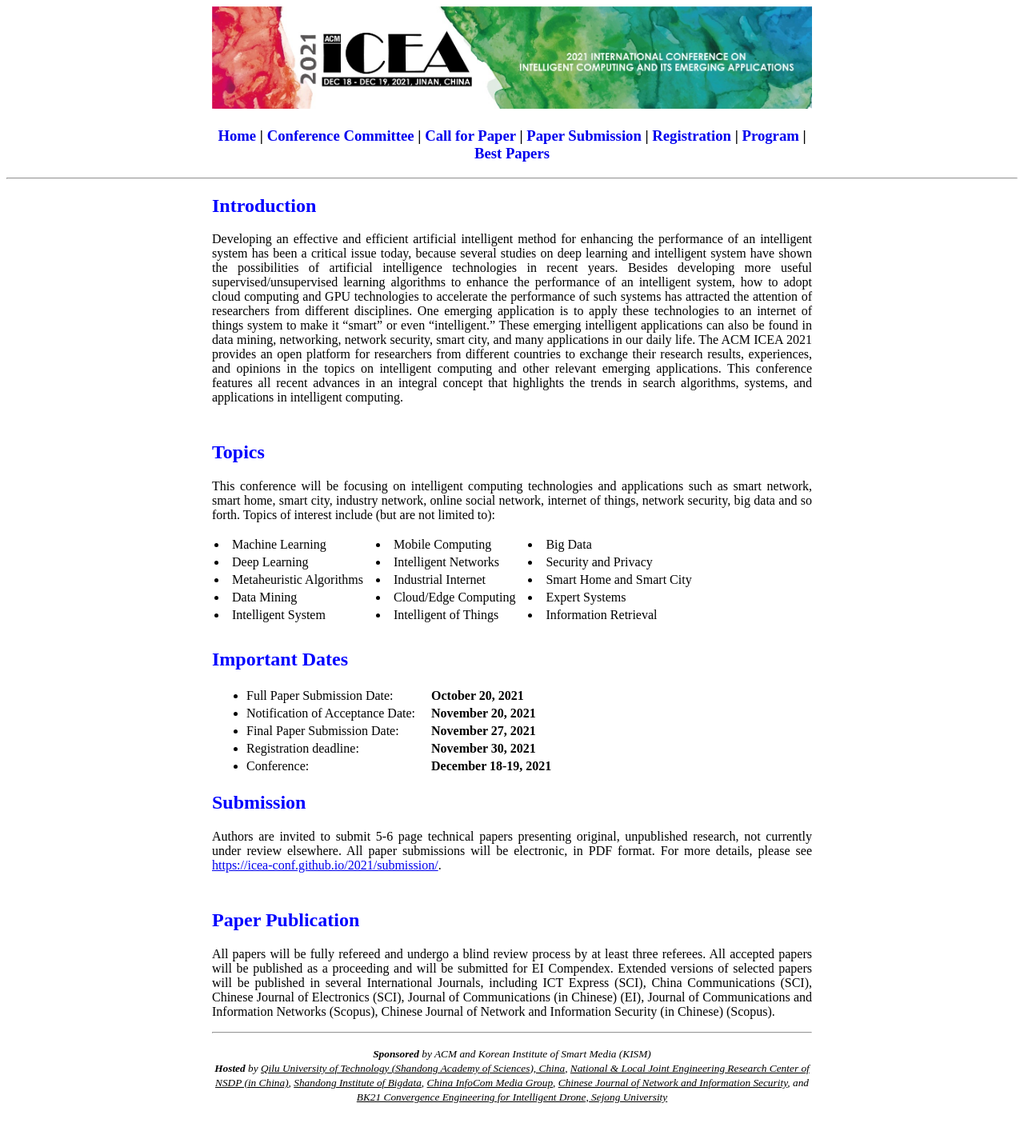
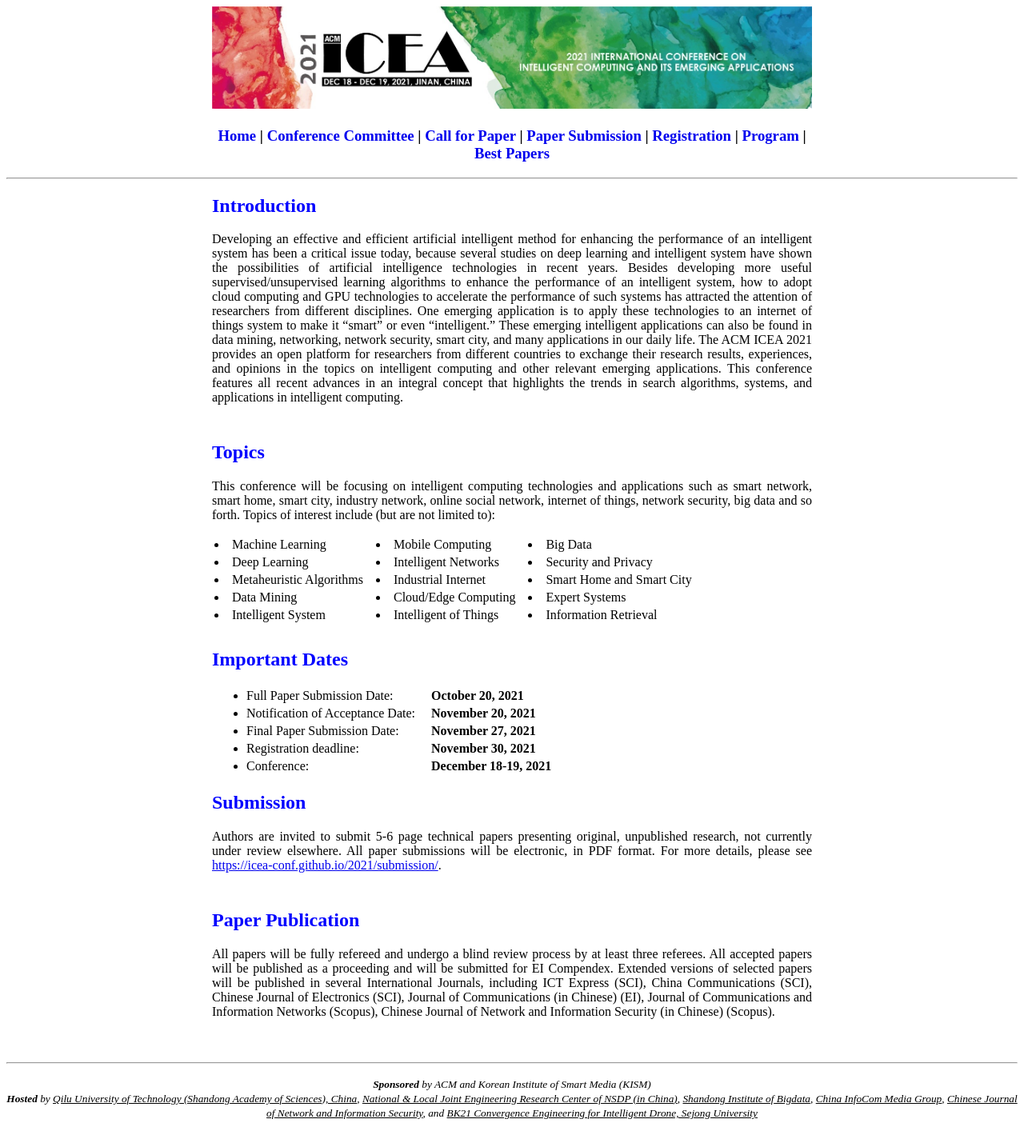
Before and after one commit to icea-conf/2021, a Jekyll site: the page built from papers/index.html, in a window 1280 px wide. Shown: the whole page at 80% size. Built offline with Jekyll 4.4.1, drawn with Linux system fonts in a browser that asks for light colours.

Commit message:
Update index.html

```diff
--- a/papers/index.html
+++ b/papers/index.html
@@ -8,7 +8,8 @@
             <div>
                   <h2 style="color:#0000FF">Introduction</h2>
                         <p style="text-align: justify">Developing an effective and efficient artificial intelligent method for enhancing the performance of an intelligent system has been a critical issue today, because several studies on deep learning and intelligent system have shown the possibilities of artificial intelligence technologies in recent years. Besides developing more useful supervised/unsupervised learning algorithms to enhance the performance of an intelligent system, how to adopt cloud computing and GPU technologies to accelerate the performance of such systems has attracted the attention of researchers from different disciplines. One emerging application is to apply these technologies to an internet of things system to make it “smart” or even “intelligent.” These emerging intelligent applications can also be found in data mining, networking, network security, smart city, and many applications in our daily life. The ACM ICEA 2021 provides an open platform for researchers from different countries to exchange their research results, experiences, and opinions in the topics on intelligent computing and other relevant emerging applications. This conference features all recent advances in an integral concept that highlights the trends in search algorithms, systems, and applications in intelligent computing.</p>
-            <div>
+            </div>
+
 
             <div style="padding-top: 10px">
                   <h2 style="color:#0000FF">Topics</h2>
@@ -82,6 +83,7 @@
                                           </tr>
                                     </tbody>
                               </table>
+                  </ul>
             </div>
 
             <div style="padding-top: 10px">
```
